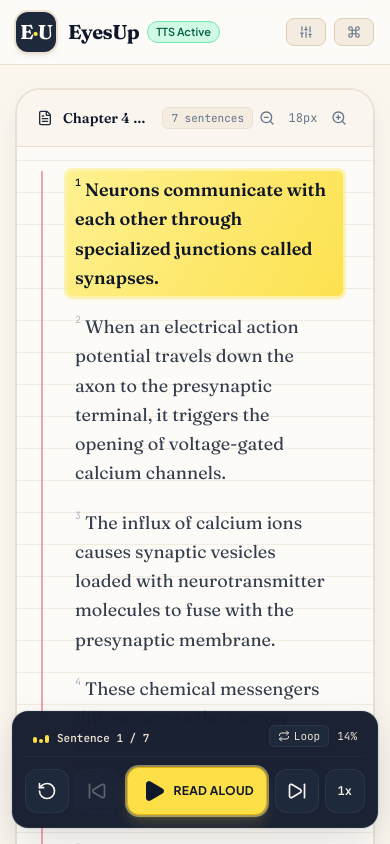
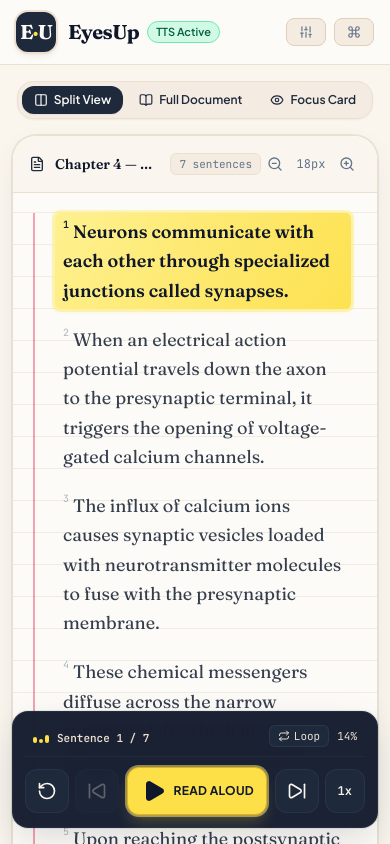
Before and after one commit to sumitchaudhari-rgb/EyesUp, a React (Vite) app: page / in a window 390 px wide. Both pictures are taken after a click on the button "Try Sample Text". Shown: the top 844 px of the page. Built offline with nearby package versions, Linux system fonts and the light colour scheme.

Commit message:
Responsiveness & A11y Polish

```diff
--- a/src/components/DocumentViewer.jsx
+++ b/src/components/DocumentViewer.jsx
@@ -1,5 +1,5 @@
 import React, { useState, useEffect, useRef } from 'react';
-import { FileText, ZoomIn, ZoomOut, PenTool, Sparkles } from 'lucide-react';
+import { FileText, ZoomIn, ZoomOut, PenTool } from 'lucide-react';
 
 export default function DocumentViewer({
   doc,
@@ -26,9 +26,12 @@ export default function DocumentViewer({
   }, [activeSentenceIndex]);
 
   return (
-    <div className="flex flex-col h-full bg-cream-50 rounded-3xl border border-cream-300 shadow-page overflow-hidden animate-page-reveal">
+    <section
+      aria-label="Document Reader"
+      className="flex flex-col h-full bg-cream-50 rounded-3xl border border-cream-300 shadow-page overflow-hidden animate-page-reveal"
+    >
       {/* Document View Top Toolbar */}
-      <div className="flex items-center justify-between px-5 py-3.5 border-b border-cream-300 bg-cream-100/90 backdrop-blur-sm">
+      <div className="flex items-center justify-between px-4 sm:px-5 py-3.5 border-b border-cream-300 bg-cream-100/90 backdrop-blur-sm">
         <div className="flex items-center gap-2.5 min-w-0">
           <FileText className="w-4 h-4 text-indigo-pen flex-shrink-0" />
           <span className="font-serif font-semibold text-sm text-indigo-deep truncate">
@@ -43,16 +46,20 @@ export default function DocumentViewer({
         <div className="flex items-center gap-1.5 flex-shrink-0">
           <button
             onClick={decreaseFont}
-            className="p-1.5 rounded-lg hover:bg-cream-200 text-indigo-muted hover:text-indigo-deep transition-colors active:scale-95"
+            className="p-1.5 rounded-lg hover:bg-cream-200 text-indigo-muted hover:text-indigo-deep transition-colors active:scale-95 focus-visible:ring-2 focus-visible:ring-indigo-pen"
             title="Decrease font size"
+            aria-label="Decrease font size"
           >
             <ZoomOut className="w-4 h-4" />
           </button>
-          <span className="text-xs font-mono text-indigo-muted w-8 text-center">{fontSize}px</span>
+          <span className="text-xs font-mono text-indigo-muted w-8 text-center" aria-live="polite">
+            {fontSize}px
+          </span>
           <button
             onClick={increaseFont}
-            className="p-1.5 rounded-lg hover:bg-cream-200 text-indigo-muted hover:text-indigo-deep transition-colors active:scale-95"
+            className="p-1.5 rounded-lg hover:bg-cream-200 text-indigo-muted hover:text-indigo-deep transition-colors active:scale-95 focus-visible:ring-2 focus-visible:ring-indigo-pen"
             title="Increase font size"
+            aria-label="Increase font size"
           >
             <ZoomIn className="w-4 h-4" />
           </button>
@@ -62,10 +69,13 @@ export default function DocumentViewer({
       {/* Document Paper Container */}
       <div
         ref={containerRef}
-        className="flex-1 overflow-y-auto p-6 sm:p-8 notebook-ruled bg-cream-50 scroll-smooth"
+        tabIndex={0}
+        role="region"
+        aria-label="Extracted document text"
+        className="flex-1 overflow-y-auto p-5 sm:p-8 notebook-ruled bg-cream-50 scroll-smooth focus-visible:ring-2 focus-visible:ring-indigo-pen"
       >
         {/* Left red notebook margin indicator */}
-        <div className="relative pl-6 sm:pl-8 border-l-2 border-margin-red/40">
+        <div className="relative pl-5 sm:pl-8 border-l-2 border-margin-red/40">
           <div className="space-y-3 font-serif leading-relaxed" style={{ fontSize: `${fontSize}px` }}>
             {doc.sentences.map((sentence, idx) => {
               const isActive = idx === activeSentenceIndex;
@@ -74,12 +84,21 @@ export default function DocumentViewer({
                   key={idx}
                   ref={isActive ? activeSentenceRef : null}
                   onClick={() => onSelectSentence(idx)}
-                  className={`inline-block mr-1.5 cursor-pointer rounded px-2 py-1 transition-all duration-150 select-text ${
+                  onKeyDown={(e) => {
+                    if (e.key === 'Enter' || e.key === ' ') {
+                      e.preventDefault();
+                      onSelectSentence(idx);
+                    }
+                  }}
+                  tabIndex={0}
+                  role="button"
+                  aria-pressed={isActive}
+                  className={`inline-block mr-1.5 cursor-pointer rounded px-2 py-1 transition-all duration-150 select-text focus-visible:ring-2 focus-visible:ring-indigo-pen ${
                     isActive
                       ? 'active-sentence-highlight font-semibold text-indigo-deep'
                       : 'hover:bg-cream-200/80 text-indigo-pen/90'
                   }`}
-                  title={`Sentence ${idx + 1} (Click to jump & read)`}
+                  title={`Sentence ${idx + 1} (Click to jump & read aloud)`}
                 >
                   <span className={`text-[10px] font-mono select-none mr-1 align-top inline-flex items-center gap-0.5 ${
                     isActive ? 'text-indigo-deep font-bold' : 'text-indigo-muted/50'
@@ -98,12 +117,14 @@ export default function DocumentViewer({
       <div className="px-5 py-2.5 border-t border-cream-300 bg-cream-100/90 flex items-center justify-between text-xs text-indigo-muted font-sans">
         <div className="flex items-center gap-2">
           <span className={`w-2 h-2 rounded-full ${isPlaying ? 'bg-emerald-500 animate-ping' : 'bg-emerald-500'}`} />
-          <span>{isPlaying ? 'Speaking active sentence...' : 'Ready for hands-free playback'}</span>
+          <span aria-live="polite">
+            {isPlaying ? 'Speaking active sentence...' : 'Ready for hands-free playback'}
+          </span>
         </div>
         <div className="text-[11px] font-mono">
           Page 1 of {doc.totalPages || 1}
         </div>
       </div>
-    </div>
+    </section>
   );
 }
--- a/src/components/SplitView.jsx
+++ b/src/components/SplitView.jsx
@@ -1,6 +1,7 @@
-import React from 'react';
+import React, { useState } from 'react';
 import DocumentViewer from './DocumentViewer';
 import PlaybackPanel from './PlaybackPanel';
+import { Columns, Eye, BookOpen } from 'lucide-react';
 
 export default function SplitView({
   doc,
@@ -16,11 +17,62 @@ export default function SplitView({
   onRestartSentence,
   onChangeSpeed
 }) {
+  // Mobile / Portrait Tablet view tab: 'split' | 'reader' | 'focus'
+  const [mobileTab, setMobileTab] = useState('split');
+
   return (
-    <div className="max-w-7xl mx-auto px-4 sm:px-6 py-6 pb-28 min-h-[calc(100vh-65px)] flex flex-col">
-      <div className="grid grid-cols-1 lg:grid-cols-12 gap-6 flex-1 min-h-[520px]">
-        {/* Left Side: Document Preview & Interactive Text Highlight */}
-        <div className="lg:col-span-7 h-full flex flex-col">
+    <div className="max-w-7xl mx-auto px-3 sm:px-6 py-4 sm:py-6 pb-32 min-h-[calc(100vh-65px)] flex flex-col">
+      {/* Mobile / Narrow Tablet View Switcher (<1024px) */}
+      <div className="lg:hidden flex items-center justify-center mb-4">
+        <div className="bg-cream-200/90 p-1 rounded-2xl border border-cream-300 flex items-center gap-1 shadow-sm">
+          <button
+            onClick={() => setMobileTab('split')}
+            className={`px-3 py-1.5 rounded-xl text-xs font-semibold flex items-center gap-1.5 transition-all ${
+              mobileTab === 'split'
+                ? 'bg-indigo-pen text-cream-50 shadow-sm'
+                : 'text-indigo-pen hover:bg-cream-300/60'
+            }`}
+          >
+            <Columns className="w-3.5 h-3.5" />
+            <span>Split View</span>
+          </button>
+
+          <button
+            onClick={() => setMobileTab('reader')}
+            className={`px-3 py-1.5 rounded-xl text-xs font-semibold flex items-center gap-1.5 transition-all ${
+              mobileTab === 'reader'
+                ? 'bg-indigo-pen text-cream-50 shadow-sm'
+                : 'text-indigo-pen hover:bg-cream-300/60'
+            }`}
+          >
+            <BookOpen className="w-3.5 h-3.5" />
+            <span>Full Document</span>
+          </button>
+
+          <button
+            onClick={() => setMobileTab('focus')}
+            className={`px-3 py-1.5 rounded-xl text-xs font-semibold flex items-center gap-1.5 transition-all ${
+              mobileTab === 'focus'
+                ? 'bg-indigo-pen text-cream-50 shadow-sm'
+                : 'text-indigo-pen hover:bg-cream-300/60'
+            }`}
+          >
+            <Eye className="w-3.5 h-3.5" />
+            <span>Focus Card</span>
+          </button>
+        </div>
+      </div>
+
+      {/* Responsive Grid Layout */}
+      <div className="grid grid-cols-1 lg:grid-cols-12 gap-4 sm:gap-6 flex-1 min-h-[520px]">
+        {/* Left Side: Document Preview */}
+        <div className={`h-full flex flex-col ${
+          mobileTab === 'split'
+            ? 'lg:col-span-7 flex'
+            : mobileTab === 'reader'
+              ? 'col-span-12 flex'
+              : 'hidden lg:flex lg:col-span-7'
+        }`}>
           <DocumentViewer
             doc={doc}
             activeSentenceIndex={activeSentenceIndex}
@@ -30,7 +82,13 @@ export default function SplitView({
         </div>
 
         {/* Right Side: Arm's-Length Playback Deck */}
-        <div className="lg:col-span-5 h-full flex flex-col">
+        <div className={`h-full flex flex-col ${
+          mobileTab === 'split'
+            ? 'lg:col-span-5 flex'
+            : mobileTab === 'focus'
+              ? 'col-span-12 flex'
+              : 'hidden lg:flex lg:col-span-5'
+        }`}>
           <PlaybackPanel
             doc={doc}
             activeSentenceIndex={activeSentenceIndex}
```
Also changed, not shown: src/components/PlaybackPanel.jsx (+39 -20 lines).
